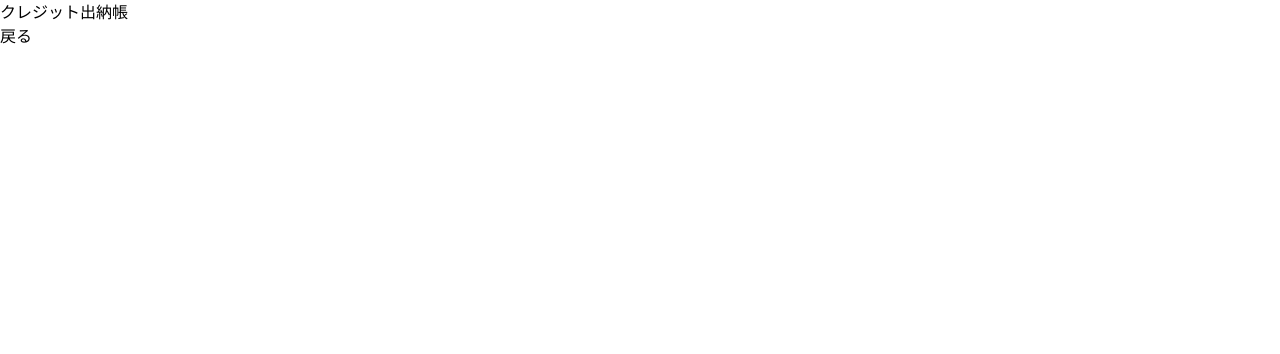
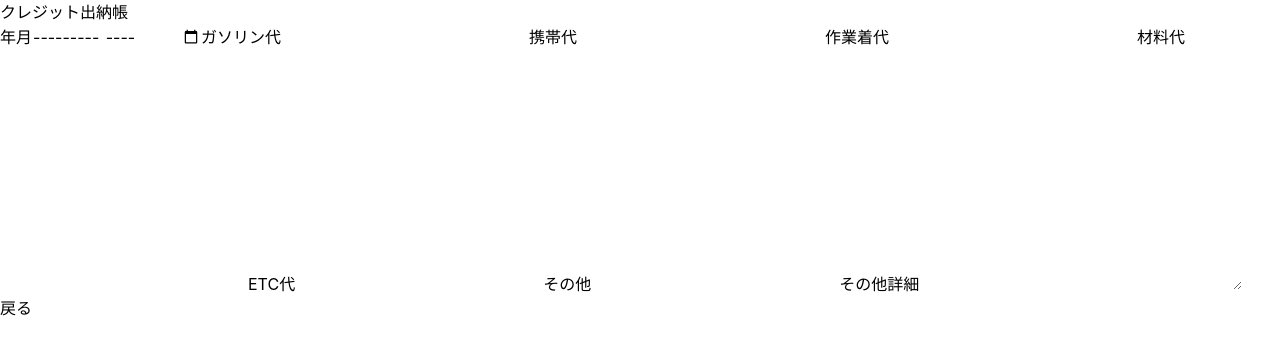
Before and after one commit to yori13/account-book, a React (Create React App) app in the folder react/: page /creditbook in a window 1280 px wide. Shown: the top 354 px of the page. Built offline with nearby package versions, Linux system fonts and the light colour scheme.

Commit message:
クレジット出納帳入力フォーム作成

```diff
--- /dev/null
+++ b/react/src/components/InputForm/CreditbookForm.jsx
@@ -0,0 +1,27 @@
+import React from "react";
+
+const CreditbookForm = () =>{
+  return(
+    <div>
+      <form action="" method="post">
+        <label htmlFor="date">年月</label>
+        <input type="month" name="date" id="date" />
+        <label htmlFor="gasoline">ガソリン代</label>
+        <input type="number" name="gasoline" id="gasoline" />
+        <label htmlFor="phone">携帯代</label>
+        <input type="number" name="phone" id="phone" />
+        <label htmlFor="uniform">作業着代</label>
+        <input type="number" name="uniform" id="uniform" />
+        <label htmlFor="material">材料代</label>
+        <input type="number" name="material" id="material" />
+        <label htmlFor="etc">ETC代</label>
+        <input type="number" name="etc" id="etc" />
+        <label htmlFor="other">その他</label>
+        <input type="number" name="other" id="other" />
+        <label htmlFor="detail">その他詳細</label>
+        <textarea name="detail" id="detail" cols="30" rows="10"></textarea>
+      </form>
+    </div>
+  );
+}
+export default CreditbookForm
--- a/react/src/components/pages/CreditbookPage.jsx
+++ b/react/src/components/pages/CreditbookPage.jsx
@@ -1,10 +1,12 @@
 import React from 'react';
 import BackButton from '../BackButton/BackButton';
+import CreditbookForm from '../InputForm/CreditbookForm';
 
 const CreditbookPage = () =>{
   return(
     <div>
       <h1>クレジット出納帳</h1>
+      <CreditbookForm/>
       <BackButton />
     </div>
   );
```
